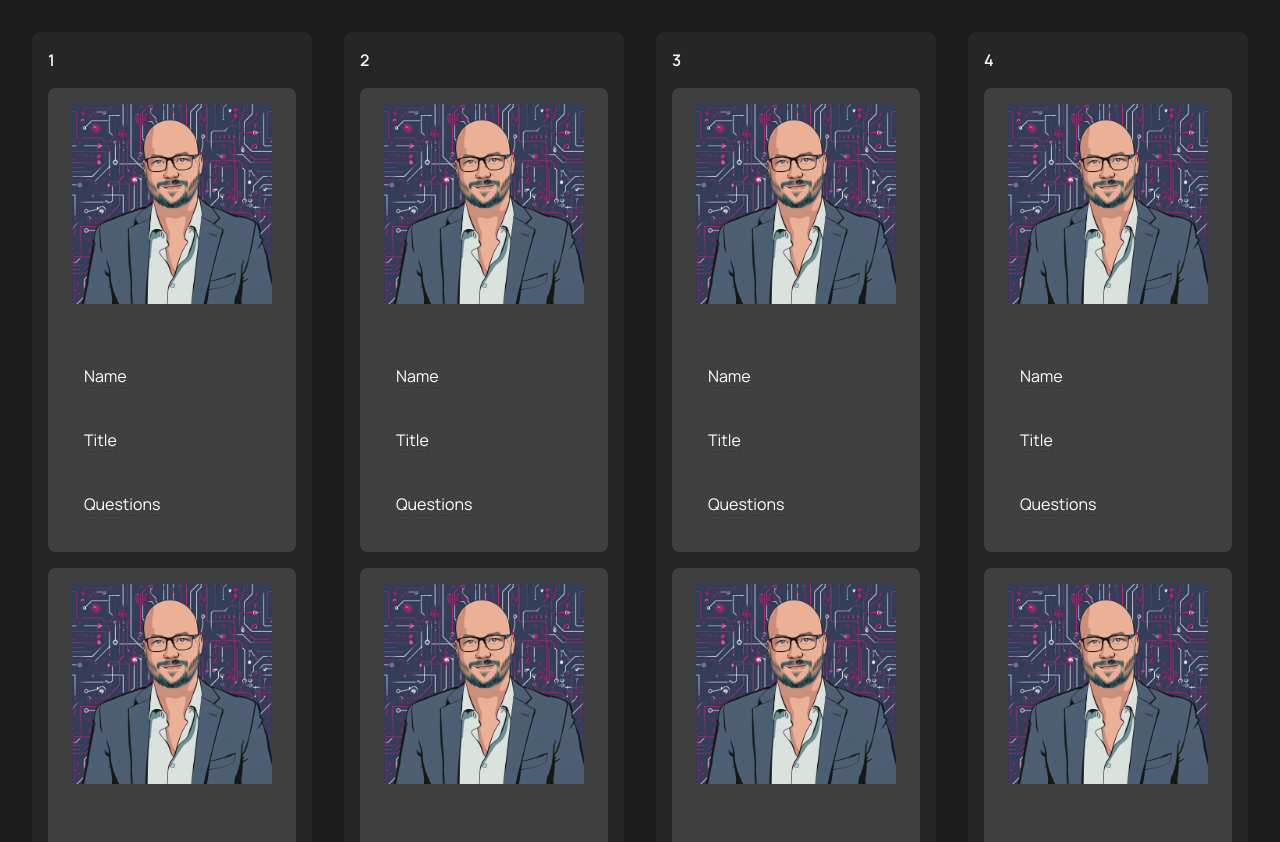
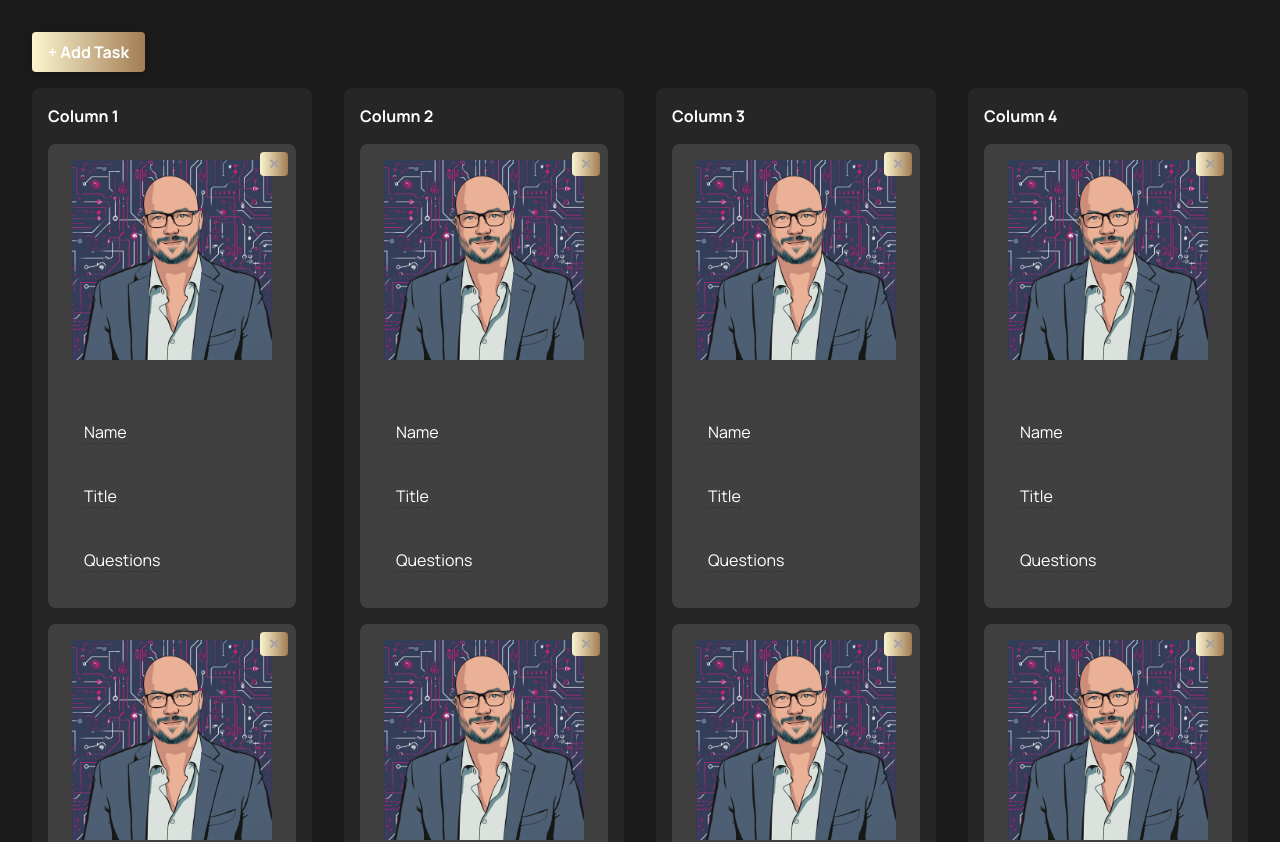
Before and after one commit to VegaFederal/VegaWebAdministrator, a React (Vite) app: page / in a window 1280 px wide. Shown: the top 842 px of the page. Built offline with nearby package versions, Linux system fonts and the light colour scheme.

Commit message:
Added buttons to add and delete team cards

```diff
--- a/src/App.jsx
+++ b/src/App.jsx
@@ -24,6 +24,19 @@ const INITIAL_TASKS = [
 export default function App() {
   const [tasks, setTasks] = useState(INITIAL_TASKS);
 
+  function addTaskToFirstColumn() {
+    const newTask = {
+      id: String(Date.now()),
+      status: '1',
+    };
+    setTasks(prevTasks => [...prevTasks, newTask]);
+  }
+
+  // Deletion logic: Filter out the card with the matching ID
+  function deleteTask(taskId) {
+    setTasks(prevTasks => prevTasks.filter(task => task.id !== taskId));
+  }
+
   function handleDragEnd(event) {
     const { active, over } = event;
     if (!over) return;
@@ -33,15 +46,22 @@ export default function App() {
 
     setTasks(prevTasks =>
       prevTasks.map((task) =>
-        task.id === taskId
-          ? { ...task, status: newStatus }
-          : task
+        task.id === taskId ? { ...task, status: newStatus } : task
       )
     );
   }
 
   return (
     <div className="p-4">
+      <div className="mb-4">
+        <button
+          onClick={addTaskToFirstColumn}
+          className="bg-grayscale-800 text-white font-bold py-2 px-4 rounded shadow"
+        >
+          + Add Task
+        </button>
+      </div>
+
       <div className="flex gap-8">
         <DndContext onDragEnd={handleDragEnd}>
           {COLUMNS.map((column) => {
@@ -50,6 +70,7 @@ export default function App() {
                 key={column.id}
                 column={column}
                 tasks={tasks.filter((task) => task.status === column.id)}
+                onDeleteTask={deleteTask} // Pass handler to the Column
               />
             );
           })}
--- a/src/Column.jsx
+++ b/src/Column.jsx
@@ -1,20 +1,23 @@
+import React from 'react';
+import { TaskCard } from './TaskCard.jsx'; // Adjust path if needed
 import { useDroppable } from '@dnd-kit/core';
-import { TaskCard } from './TaskCard.jsx';
-import React from 'react';
 
-export function Column({ column, tasks }) {
+export function Column({ column, tasks, onDeleteTask }) {
   const { setNodeRef } = useDroppable({
     id: column.id,
   });
 
   return (
-    <div className="flex w-80 flex-col rounded-lg bg-neutral-800 p-4">
-      <h2 className="mb-4 font-semibold text-neutral-100">{column.title}</h2>
-
-      <div ref={setNodeRef} className="flex flex-1 flex-col gap-4">
-        {tasks.map((task) => {
-          return <TaskCard key={task.id} task={task} />;
-        })}
+    <div ref={setNodeRef} className="bg-neutral-800 p-4 rounded-lg w-72 min-h-[500px]">
+      <h2 className="text-white font-bold mb-4">Column {column.title}</h2>
+      <div className="flex flex-col gap-4">
+        {tasks.map((task) => (
+          <TaskCard
+            key={task.id}
+            task={task}
+            onDelete={onDeleteTask} // Pass handler to the TaskCard
+          />
+        ))}
       </div>
     </div>
   );
--- a/src/TaskCard.jsx
+++ b/src/TaskCard.jsx
@@ -2,20 +2,17 @@ import { useDraggable } from '@dnd-kit/core';
 import ryan from '../src/assets/Ryan.png';
 import React, { useState } from 'react';
 
-export function TaskCard({ task }) {
+export function TaskCard({ task, onDelete }) {
   const { attributes, listeners, setNodeRef, transform } = useDraggable({
     id: task.id,
   });
 
-  // State for the FIRST editable text box
   const [text, setText] = useState("Name");
   const [isEditing, setIsEditing] = useState(false);
 
-  // State for the SECOND editable text box
   const [secondText, setSecondText] = useState("Title");
   const [isEditingSecond, setIsEditingSecond] = useState(false);
 
-  // State for the THIRD editable text box
   const [thirdText, setThirdText] = useState("Questions");
   const [isEditingThird, setIsEditingThird] = useState(false);
 
@@ -27,15 +24,27 @@ export function TaskCard({ task }) {
     <div
       ref={setNodeRef}
       {...attributes}
-      className="rounded-lg bg-neutral-700 p-4 shadow-sm hover:shadow-md"
+      className="relative rounded-lg bg-neutral-700 p-4 shadow-sm hover:shadow-md"
       style={style}
     >
-      {/* DRAG HANDLE: Only this area triggers dragging now */}
+      {/* DELETE BUTTON: positioned in the top right corner */}
+      <button
+        onClick={(e) => {
+          e.stopPropagation(); // Prevents triggering drag events
+          onDelete(task.id);
+        }}
+        className="absolute top-2 right-2 text-neutral-400 hover:text-red-500 font-bold px-2 py-0.5 rounded transition-colors text-sm"
+        title="Delete task"
+      >
+        ✕
+      </button>
+
+      {/* DRAG HANDLE */}
       <div {...listeners} className="cursor-grab flex justify-center mb-[40px]" >
         <img src={ryan} alt='' className='w-[200px] h-[200px] pointer-events-none' />
       </div>
 
-      {/* FIRST EDITABLE TEXT BOX AREA */}
+      {/* FIRST EDITABLE TEXT BOX */}
       <div style={{ padding: '20px' }} onPointerDown={(e) => e.stopPropagation()} onMouseDown={(e) => e.stopPropagation()} >
         {isEditing ? (
           <input
@@ -45,7 +54,7 @@ export function TaskCard({ task }) {
             onBlur={() => setIsEditing(false)}
             onKeyDown={(e) => e.key === 'Enter' && setIsEditing(false)}
             autoFocus
-            className="text-black p-1 rounded"
+            className="text-black p-1 rounded w-full"
           />
         ) : (
           <span
@@ -60,7 +69,7 @@ export function TaskCard({ task }) {
         )}
       </div>
 
-      {/* SECOND EDITABLE TEXT BOX AREA */}
+      {/* SECOND EDITABLE TEXT BOX */}
       <div style={{ padding: '20px' }} onPointerDown={(e) => e.stopPropagation()} onMouseDown={(e) => e.stopPropagation()} >
         {isEditingSecond ? (
           <input
@@ -70,7 +79,7 @@ export function TaskCard({ task }) {
             onBlur={() => setIsEditingSecond(false)}
             onKeyDown={(e) => e.key === 'Enter' && setIsEditingSecond(false)}
             autoFocus
-            className="text-black p-1 rounded"
+            className="text-black p-1 rounded w-full"
           />
         ) : (
           <span
@@ -85,7 +94,7 @@ export function TaskCard({ task }) {
         )}
       </div>
 
-      {/* THIRD EDITABLE TEXT BOX AREA */}
+      {/* THIRD EDITABLE TEXT BOX */}
       <div style={{ padding: '20px' }} onPointerDown={(e) => e.stopPropagation()} onMouseDown={(e) => e.stopPropagation()} >
         {isEditingThird ? (
           <input
@@ -95,7 +104,7 @@ export function TaskCard({ task }) {
             onBlur={() => setIsEditingThird(false)}
             onKeyDown={(e) => e.key === 'Enter' && setIsEditingThird(false)}
             autoFocus
-            className="text-black p-1 rounded"
+            className="text-black p-1 rounded w-full"
           />
         ) : (
           <span
```
